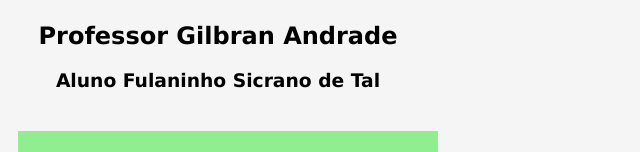
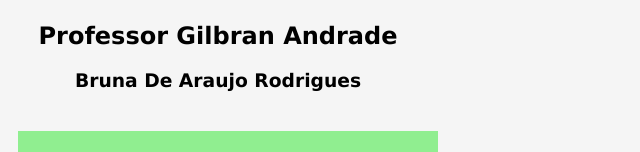
Before and after one commit to ItsNabru/aweb, a plain HTML site: page index.html in a window 1280 px wide. Shown: the part 154-306 px from the top of the page, without its empty margins (0-640 px from the left). Drawn offline with Linux system fonts and the light colour scheme.

Commit message:
nome atualizado

```diff
--- a/index.html
+++ b/index.html
@@ -14,7 +14,7 @@
     <div class="titulo">
         <h1>Avaliações - Autoria Web</h1>
         <h2>Professor Gilbran Andrade</h2>
-        <h3>Aluno Fulaninho Sicrano de Tal </h4>
+        <h3>Bruna De Araujo Rodrigues</h3>
     </div>
     <div class="bimestre bimImpar">
         <h3>1º Bimestre</h3>
```
